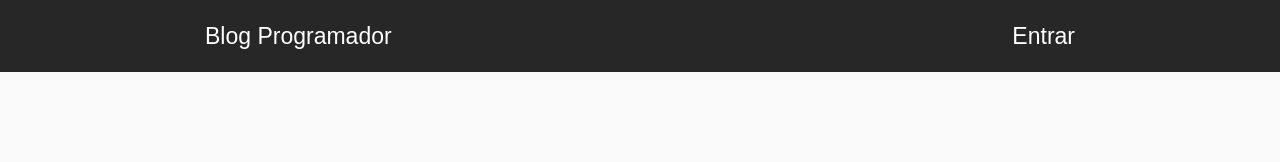
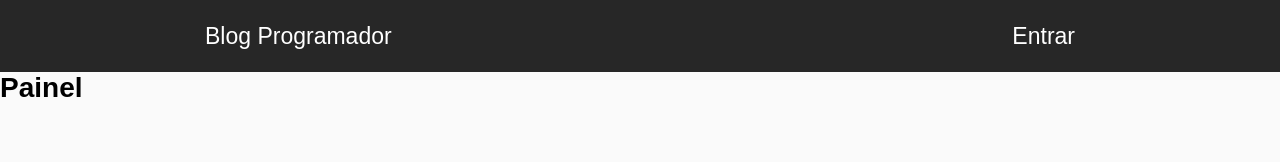
Before and after one commit to brunoseiji/Blog-React, a React (Create React App) app: page /dashboard in a window 1280 px wide. Shown: the top 162 px of the page. Built offline with nearby package versions, Linux system fonts and the light colour scheme; no server answers.

Commit message:
Construindo sistema de login pt2

```diff
--- a/src/App.js
+++ b/src/App.js
@@ -6,6 +6,7 @@
 import Home from './components/Home';
 import Login from './components/Login';
 import Header from './components/Header';
+import Dashboard from './components/Dashboard';
 
 class App extends Component {
 
@@ -27,6 +28,7 @@
         <Switch>
           <Route exact path="/" component={Home} />
           <Route exact path="/login" component={Login} />
+          <Route exact path="/dashboard" component={Dashboard} />
         </Switch>
       </BrowserRouter>
     ) : (
--- a/src/components/Dashboard/index.js
+++ b/src/components/Dashboard/index.js
@@ -0,0 +1,13 @@
+import React, { Component } from 'react';
+
+class Dashboard extends Component {
+    render() {
+        return(
+            <div>
+                <h1>Painel</h1>
+            </div>
+        )
+    }
+}
+
+export default Dashboard;
--- a/src/components/Login/index.js
+++ b/src/components/Login/index.js
@@ -16,8 +16,16 @@
         this.login = this.login.bind(this);
     }
 
+    componentDidMount() {
+        // Verificar se tem algum usuário logado
+        if(firebase.getCurrent()) {
+            return this.props.history.replace('dashboard');
+        }
+    }
+
     entrar(e) {
         e.preventDefault();
+        this.login();
     }
 
     login = async () => {
@@ -32,6 +40,8 @@
                     return null;
                 }
             });
+            this.props.history.replace('/dashboard');
+
         } catch(error) {
             alert(error.message);
         }
--- a/src/firebase.js
+++ b/src/firebase.js
@@ -40,6 +40,10 @@
         })
     }
 
+    getCurrent() {
+        return app.auth().currentUser && app.auth().currentUser.email
+    }
+
 }
 
 export default new Firebase();
```
